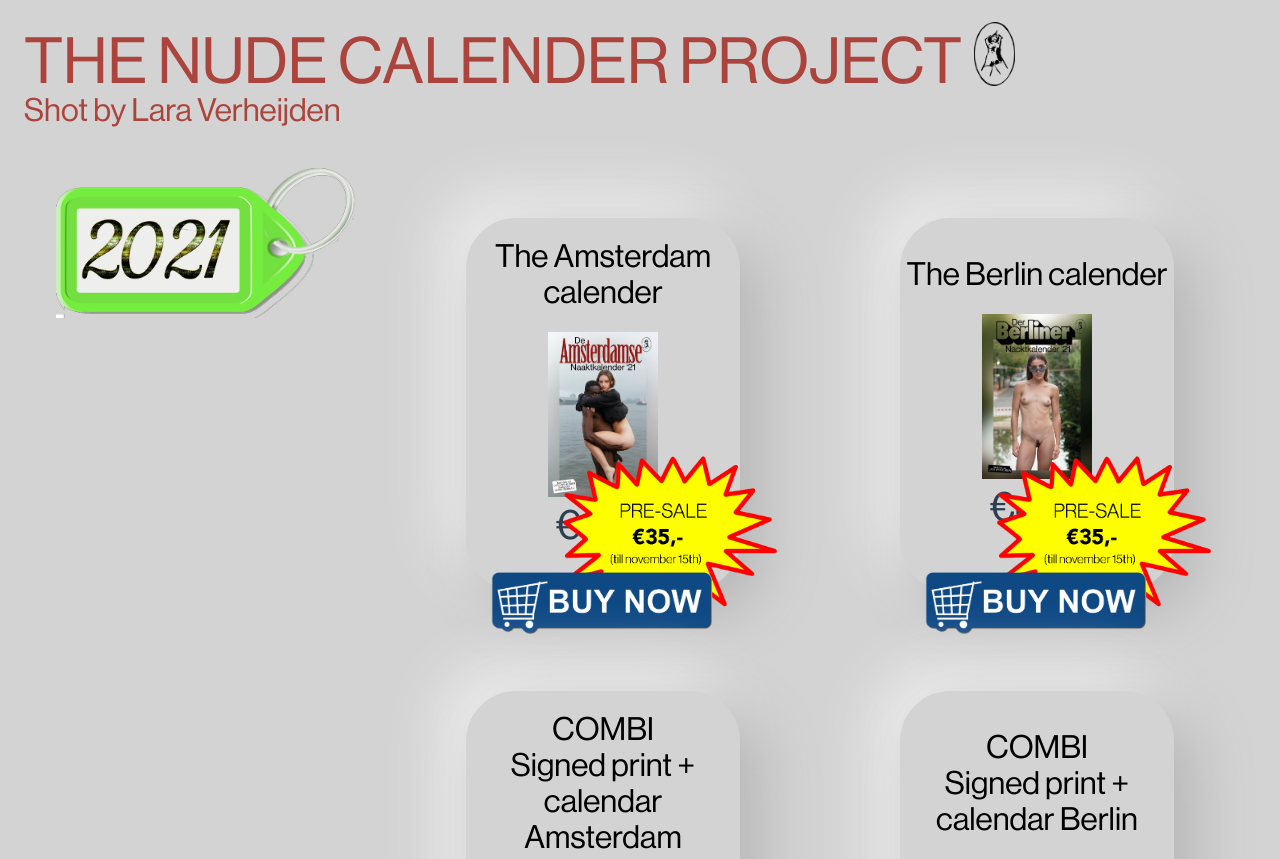
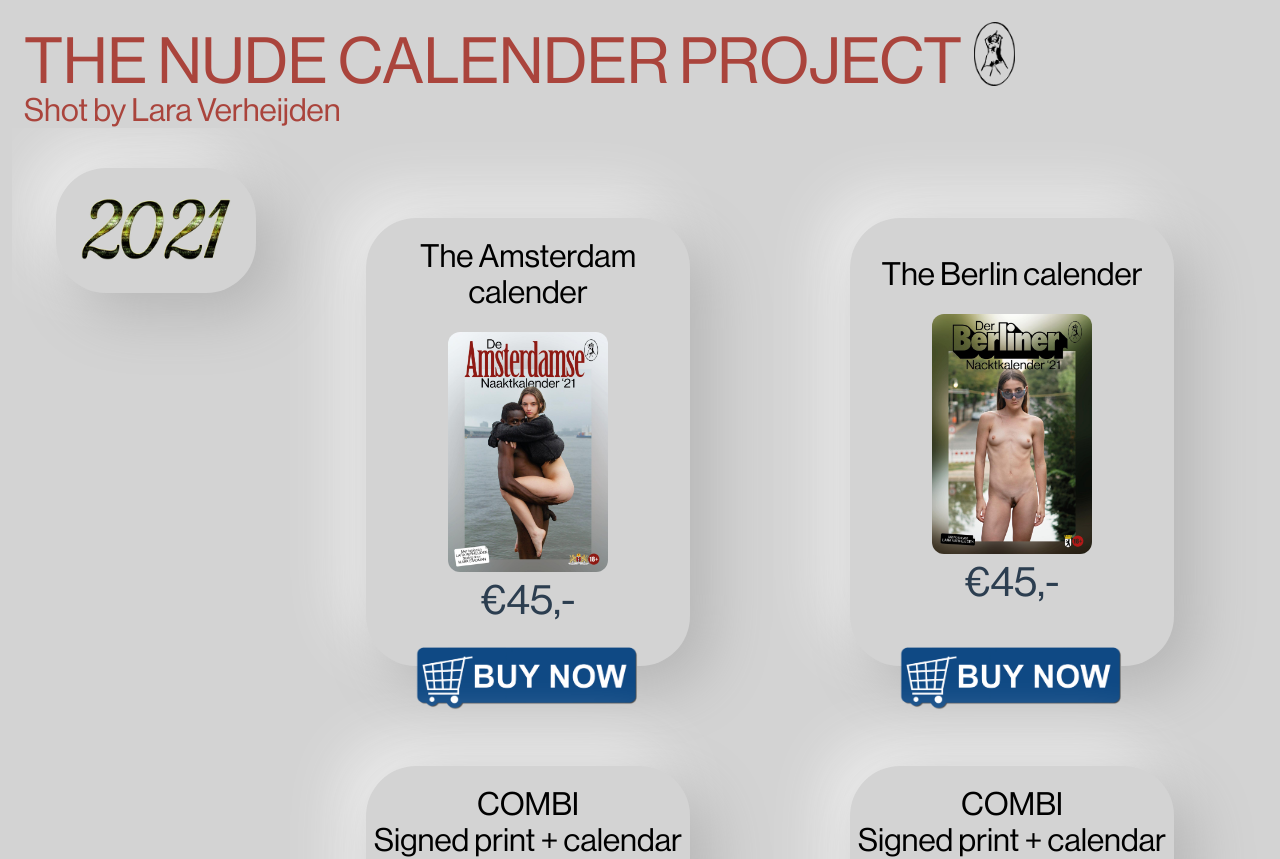
Before and after one commit to YketD/thecalendarproject, a Vue app: page / in a window 1280 px wide. Shown: the top 859 px of the page. Built offline with nearby package versions, Linux system fonts and the light colour scheme.

Commit message:
new-morph changes

```diff
--- a/src/components/ProductCard.vue
+++ b/src/components/ProductCard.vue
@@ -13,7 +13,7 @@
             <h3 class="price-label" :class="{'no-margin': hasImage}">{{price}}</h3>
         </div>
 
-        <img class="price-sticker" v-if="discountSticker" :src="discountSticker" />
+<!--        <img class="price-sticker" v-if="discountSticker" :src="discountSticker" />-->
 
         <img class="buy-now" src="../../public/images/buttons/buy-now.png">
     </div>
@@ -197,6 +197,7 @@
         max-width  : 100%;
         box-sizing : border-box;
         max-height : 600px;
+        border-radius: 12px;
     }
 
     .product-image-container {
--- a/src/components/ProductGrid.vue
+++ b/src/components/ProductGrid.vue
@@ -92,14 +92,19 @@
 
 <style lang="scss" scoped>
     .year-label {
-        background-image  : url("/images/assets/Label.png");
+        /*background-image  : url("/images/assets/Label.png");*/
         background-repeat : no-repeat;
         background-size   : 300px 150px;
-        height            : 150px;
-        width             : 300px;
-        padding           : 50px 25px 0;
+        height            : 125px;
+        width             : 200px;
+        padding           : 30px 25px 0;
         text-align        : left;
         margin            : 0;
+
+        border-radius: 50px;
+        /*<!--background: #D3D3D3;-->*/
+        box-shadow:  20px 20px 60px #b3b3b3,
+        -20px -20px 60px #f3f3f3;
 
         img {
             width : 150px;
```
